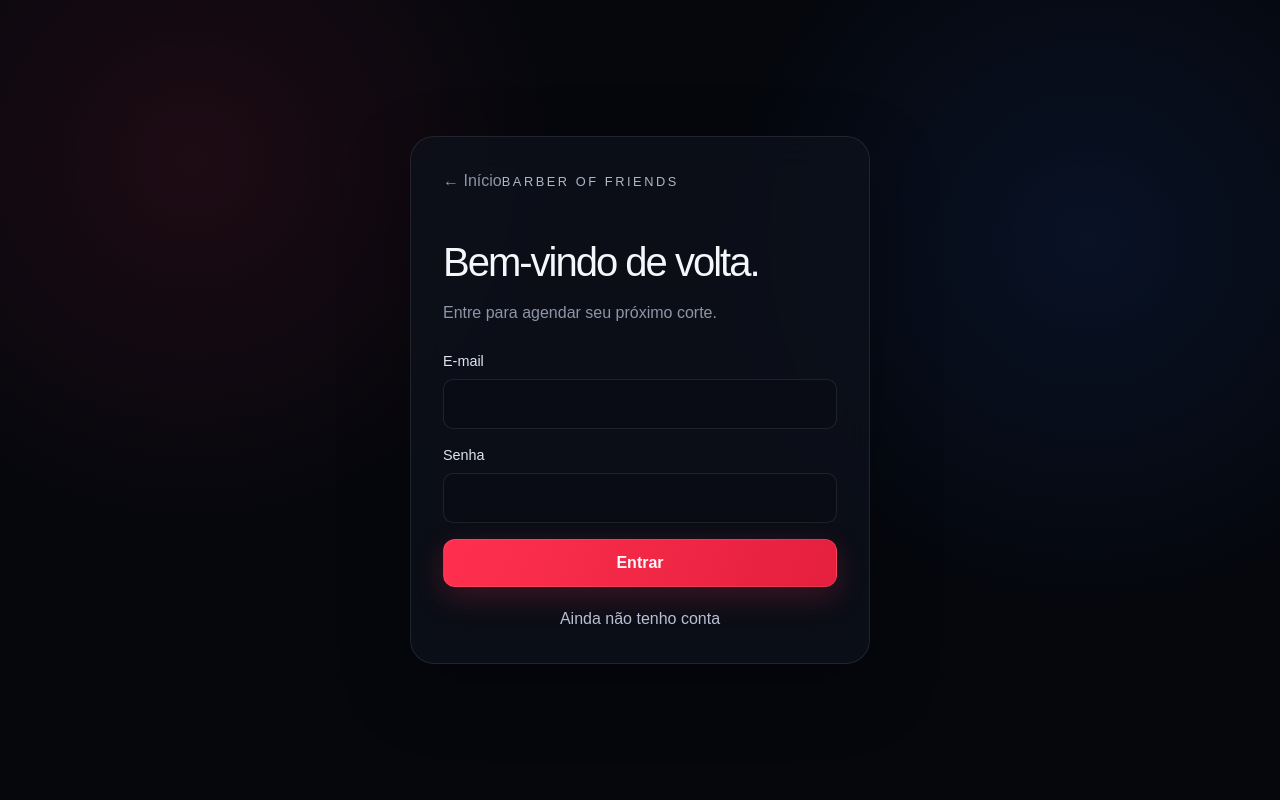
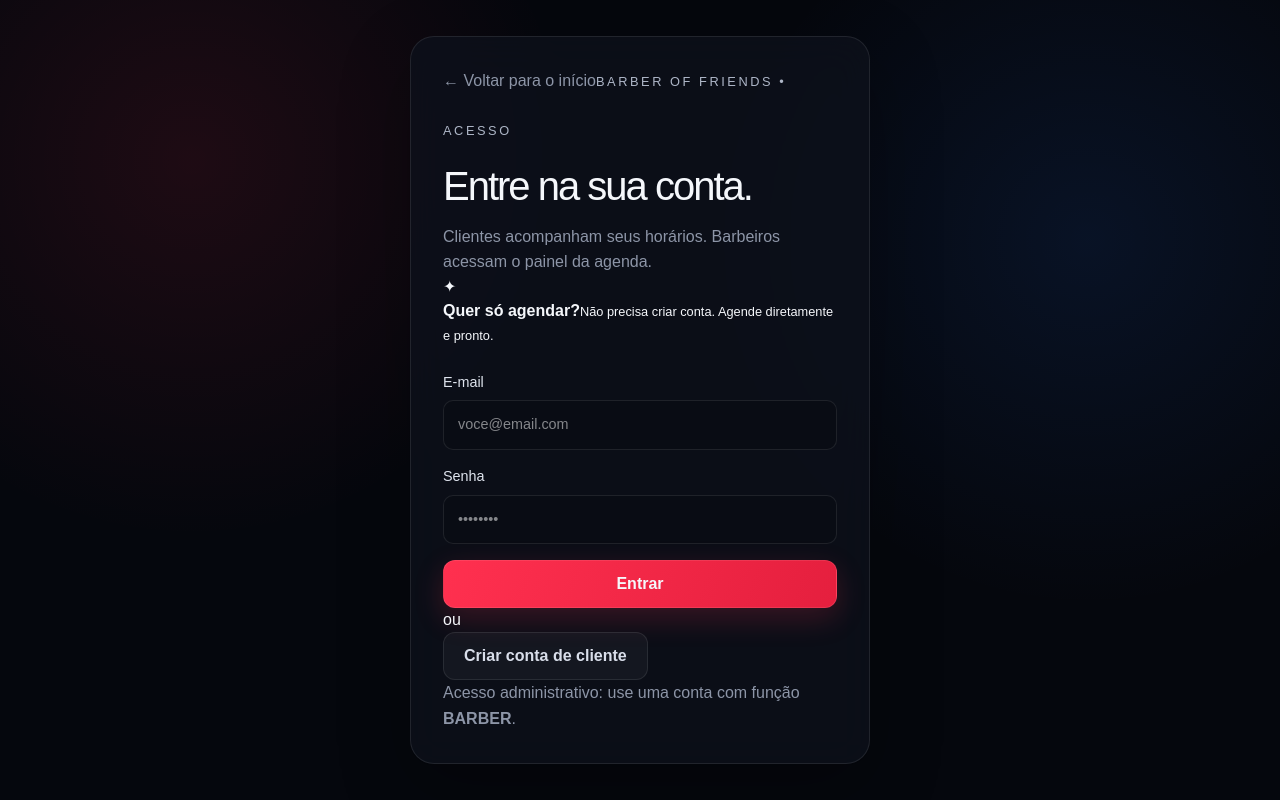
Before and after one commit to DevDonov4n/Barber-of-Friends, a Next.js app in the folder barber-of-friends/: page /login in a window 1280 px wide. Built offline with nearby package versions, Linux system fonts and the light colour scheme.

Commit message:
feat: improve login experience and admin access flow

```diff
--- a/barber-of-friends/src/app/login/page.tsx
+++ b/barber-of-friends/src/app/login/page.tsx
@@ -3,6 +3,26 @@
 import { FormEvent, useState } from "react";
 import { useRouter } from "next/navigation";
 
-export default function LoginPage() { const router = useRouter(); const [email, setEmail] = useState(""); const [password, setPassword] = useState(""); const [error, setError] = useState("");
-  async function submit(e: FormEvent) { e.preventDefault(); setError(""); const r = await fetch("/api/auth/login", { method: "POST", headers: { "Content-Type": "application/json" }, body: JSON.stringify({ email, password }) }); const data = await r.json(); if (!r.ok) return setError(data.error); router.push(data.user.role === "BARBER" ? "/painel/barbeiro" : "/agendar"); router.refresh(); }
-  return <main className="site-shell"><section className="auth-page"><div className="auth-card glass"><a className="back-link" href="/">← Início</a><span className="eyebrow">BARBER OF FRIENDS</span><h1>Bem-vindo de volta.</h1><p>Entre para agendar seu próximo corte.</p><form onSubmit={submit}><label>E-mail<input type="email" value={email} onChange={e => setEmail(e.target.value)} required /></label><label>Senha<input type="password" value={password} onChange={e => setPassword(e.target.value)} required /></label>{error && <p className="error">{error}</p>}<button className="btn btn-primary" type="submit">Entrar</button></form><a className="register-link" href="/cadastro">Ainda não tenho conta</a></div></section></main>; }
+export default function LoginPage() {
+  const router = useRouter();
+  const [email, setEmail] = useState("");
+  const [password, setPassword] = useState("");
+  const [error, setError] = useState("");
+  const [loading, setLoading] = useState(false);
+
+  async function submit(e: FormEvent) {
+    e.preventDefault();
+    setError("");
+    setLoading(true);
+    try {
+      const r = await fetch("/api/auth/login", { method: "POST", headers: { "Content-Type": "application/json" }, body: JSON.stringify({ email, password }) });
+      const data = await r.json();
+      if (!r.ok) { setError(data.error || "Não foi possível entrar."); return; }
+      router.push(data.user.role === "BARBER" ? "/painel/barbeiro" : "/agendar");
+      router.refresh();
+    } catch { setError("Não foi possível conectar ao servidor."); }
+    finally { setLoading(false); }
+  }
+
+  return <main className="site-shell auth-shell"><div className="auth-glow auth-glow-red"/><div className="auth-glow auth-glow-blue"/><section className="auth-page"><div className="auth-card glass"><a className="back-link" href="/">← Voltar para o início</a><span className="eyebrow">BARBER OF FRIENDS • ACESSO</span><h1>Entre na sua conta.</h1><p>Clientes acompanham seus horários. Barbeiros acessam o painel da agenda.</p><div className="access-hint"><span>✦</span><div><strong>Quer só agendar?</strong><small>Não precisa criar conta. Agende diretamente e pronto.</small></div></div><form onSubmit={submit}><label>E-mail<input type="email" value={email} onChange={e => setEmail(e.target.value)} placeholder="voce@email.com" autoComplete="email" required /></label><label>Senha<input type="password" value={password} onChange={e => setPassword(e.target.value)} placeholder="••••••••" autoComplete="current-password" required /></label>{error && <p className="error">{error}</p>}<button className="btn btn-primary auth-submit" type="submit" disabled={loading}>{loading ? "Entrando..." : "Entrar"}</button></form><div className="auth-divider"><span>ou</span></div><a className="btn btn-secondary auth-register" href="/cadastro">Criar conta de cliente</a><p className="admin-hint">Acesso administrativo: use uma conta com função <strong>BARBER</strong>.</p></div></section></main>;
+}
```
